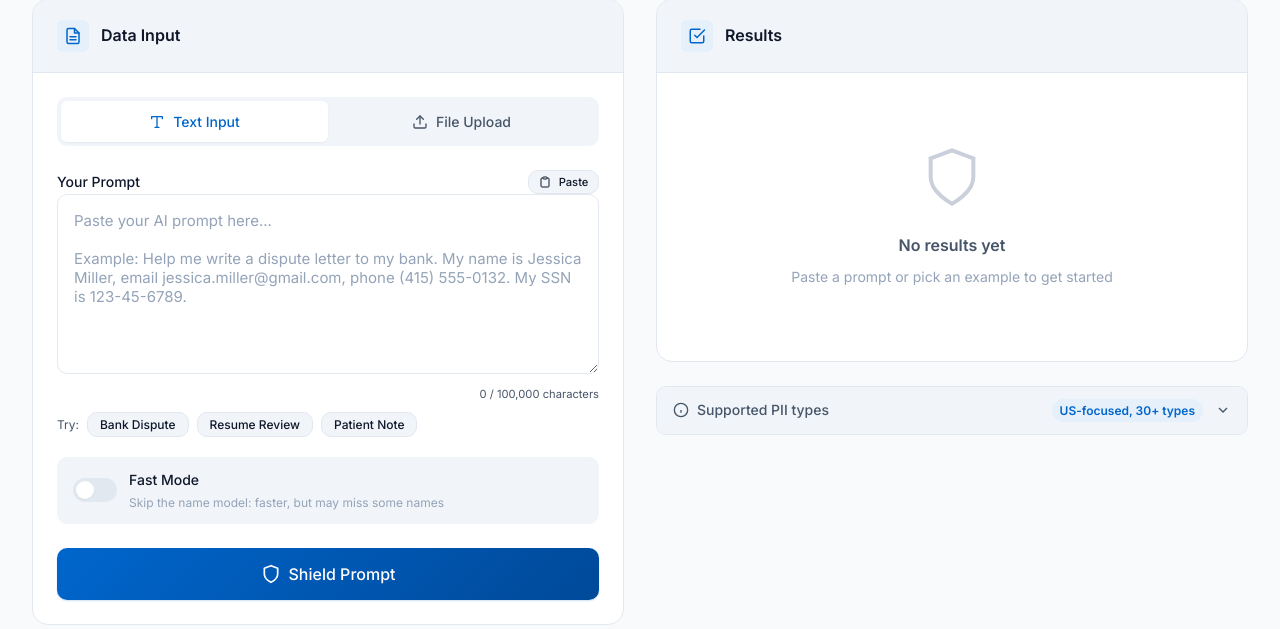
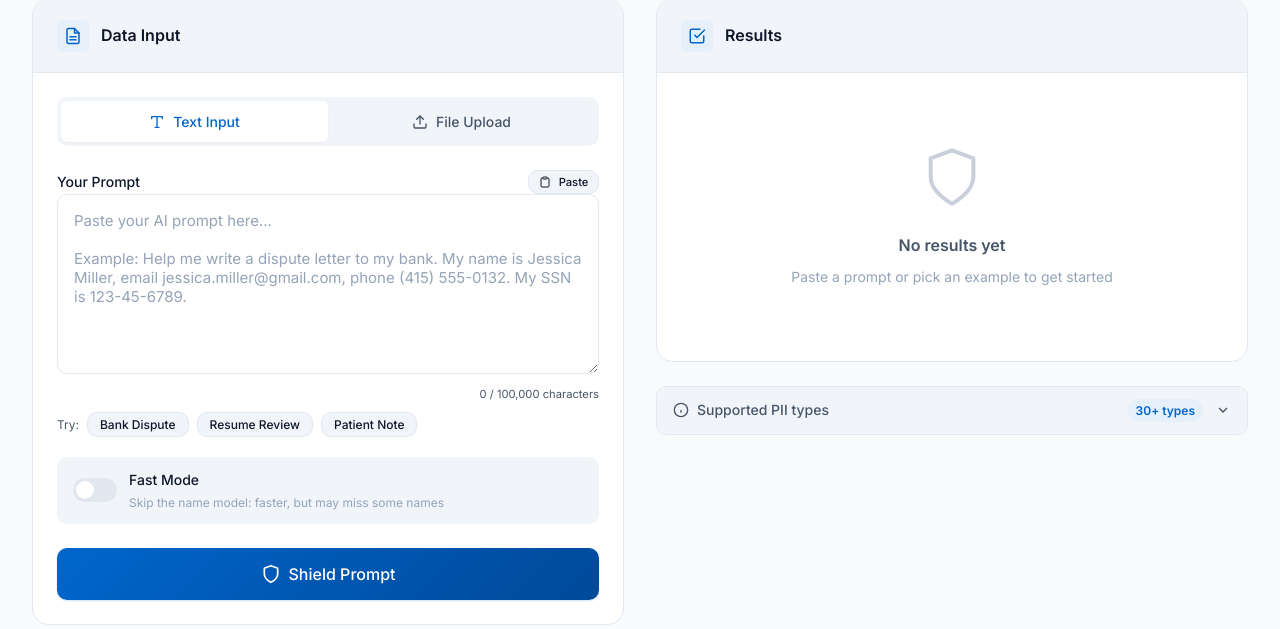
Before and after one commit to harshitrajchaurasia/pii-shield, a FastAPI app: page / in a window 1280 px wide. Shown: the part 279-908 px from the top of the page. Run offline with FastAPI, Linux system fonts and the light colour scheme; some libraries are stand-ins or nearby versions.

Commit message:
Simplify type-count label and README feature list (#1)
Co-authored-by: Claude Opus 5.5 <noreply@anthropic.com>

```diff
--- a/web_service/templates/index.html
+++ b/web_service/templates/index.html
@@ -349,7 +349,7 @@
                             <line x1="12" y1="8" x2="12.01" y2="8"/>
                         </svg>
                         <span>Supported PII types</span>
-                        <span class="pi-count">US-focused, 30+ types</span>
+                        <span class="pi-count">30+ types</span>
                         <svg class="chevron" width="16" height="16" viewBox="0 0 24 24" fill="none" stroke="currentColor" stroke-width="2">
                             <polyline points="6 9 12 15 18 9"/>
                         </svg>
```
Also changed, not shown: README.md.
